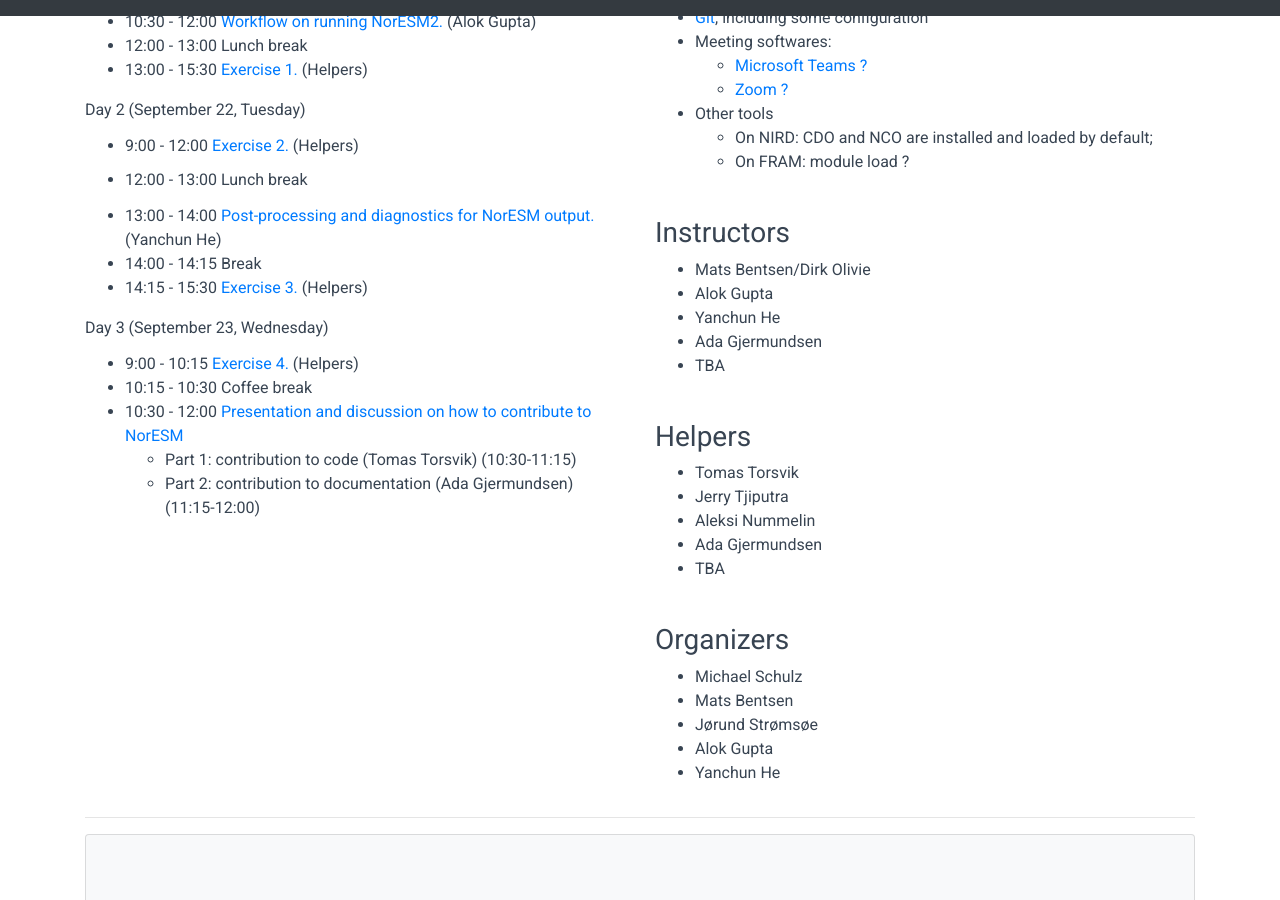
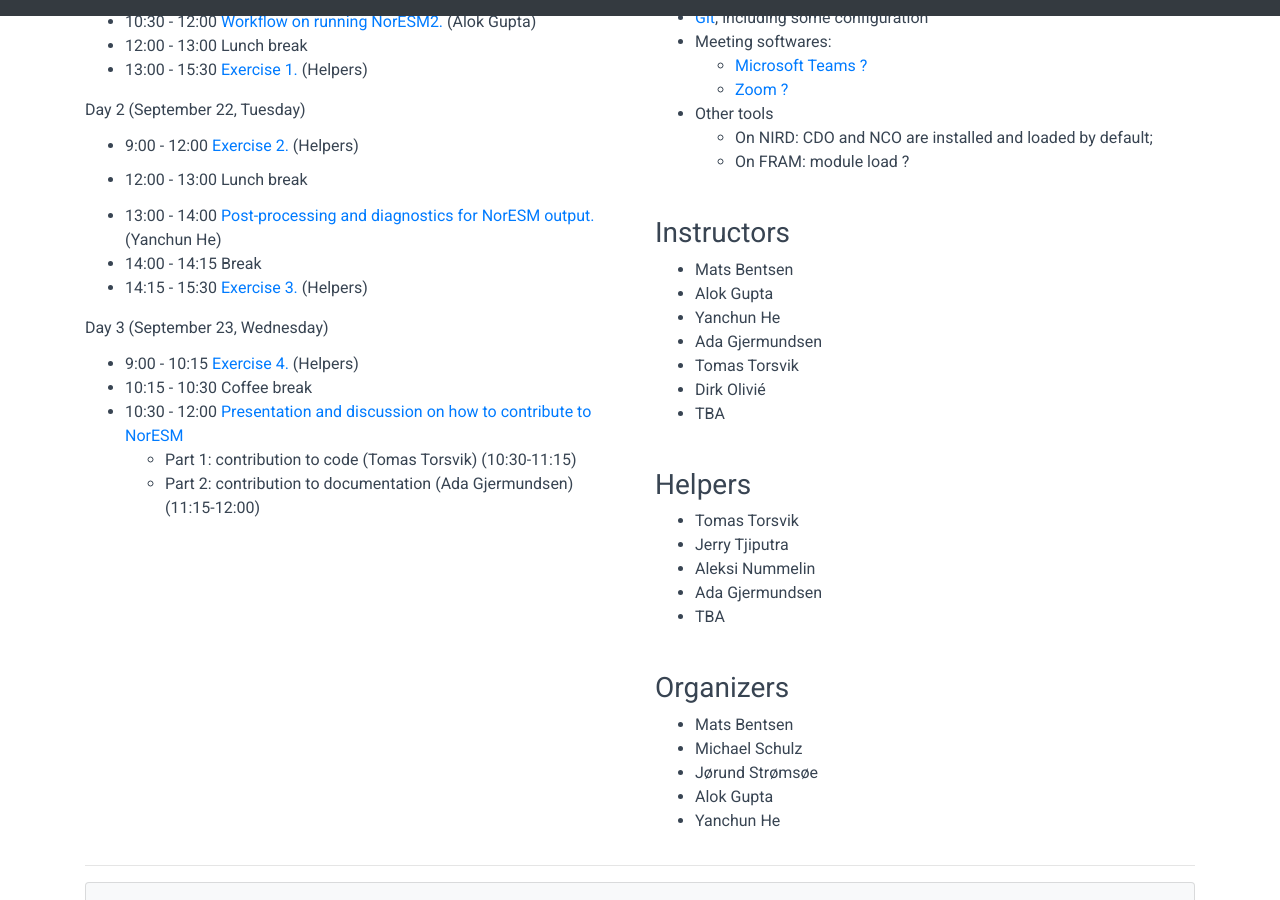
Before and after one commit to hsode/INES_workshop_2020, a Jekyll site: the page built from index.md, in a window 1280 px wide and 900 px high, scrolled down 1136 px. Built offline with Jekyll 4.4.1, drawn with Linux system fonts in a browser that asks for light colours; comment, search, counter and statistics services are not loaded.

Commit message:
update instructors etc

```diff
--- a/right_column.md
+++ b/right_column.md
@@ -59,10 +59,12 @@ Please follow the links below and make sure that you install all the required so
 
 ### Instructors
 
-- Mats Bentsen/Dirk Olivie
+- Mats Bentsen
 - Alok Gupta
 - Yanchun He
 - Ada Gjermundsen
+- Tomas Torsvik
+- Dirk Olivié
 - TBA
 
 ### Helpers
@@ -74,8 +76,8 @@ Please follow the links below and make sure that you install all the required so
 - TBA
 
 ### Organizers
+- Mats Bentsen
 - Michael Schulz
-- Mats Bentsen
 - Jørund Strømsøe
 - Alok Gupta
 - Yanchun He
```
